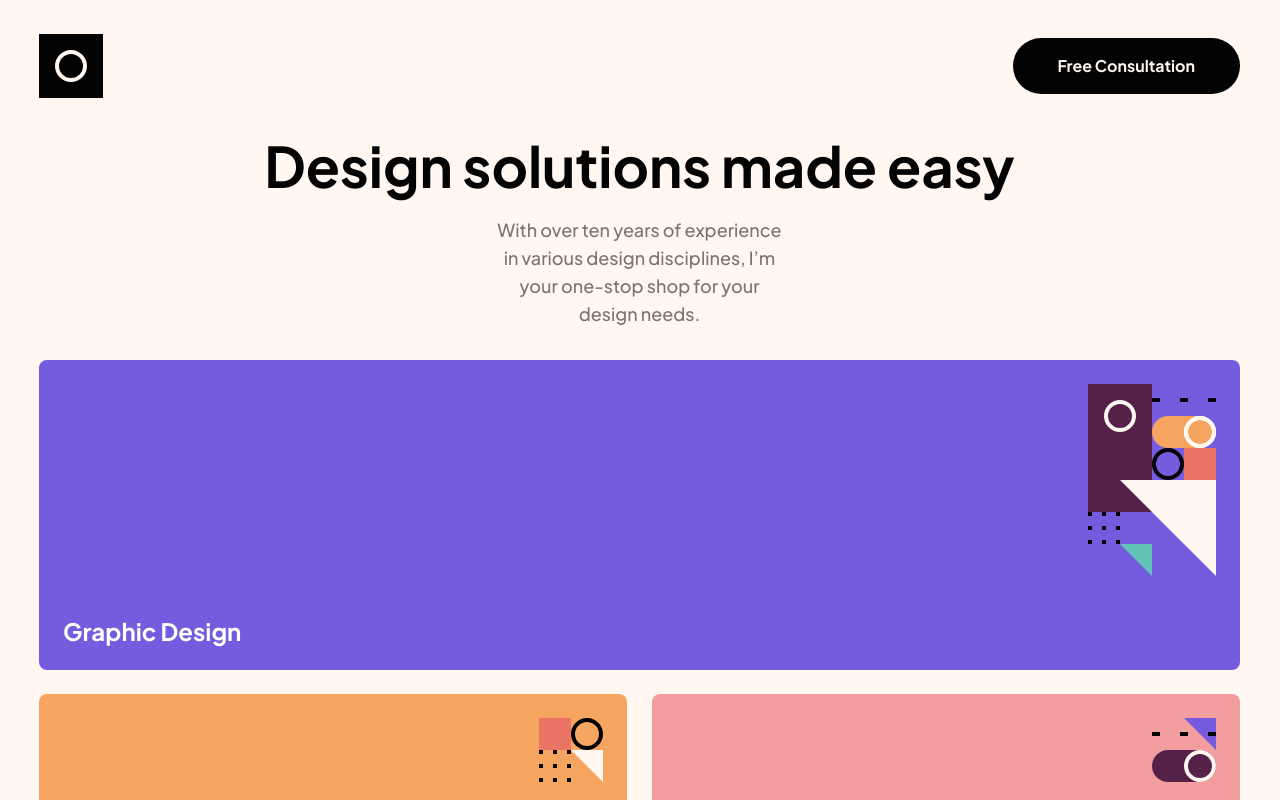
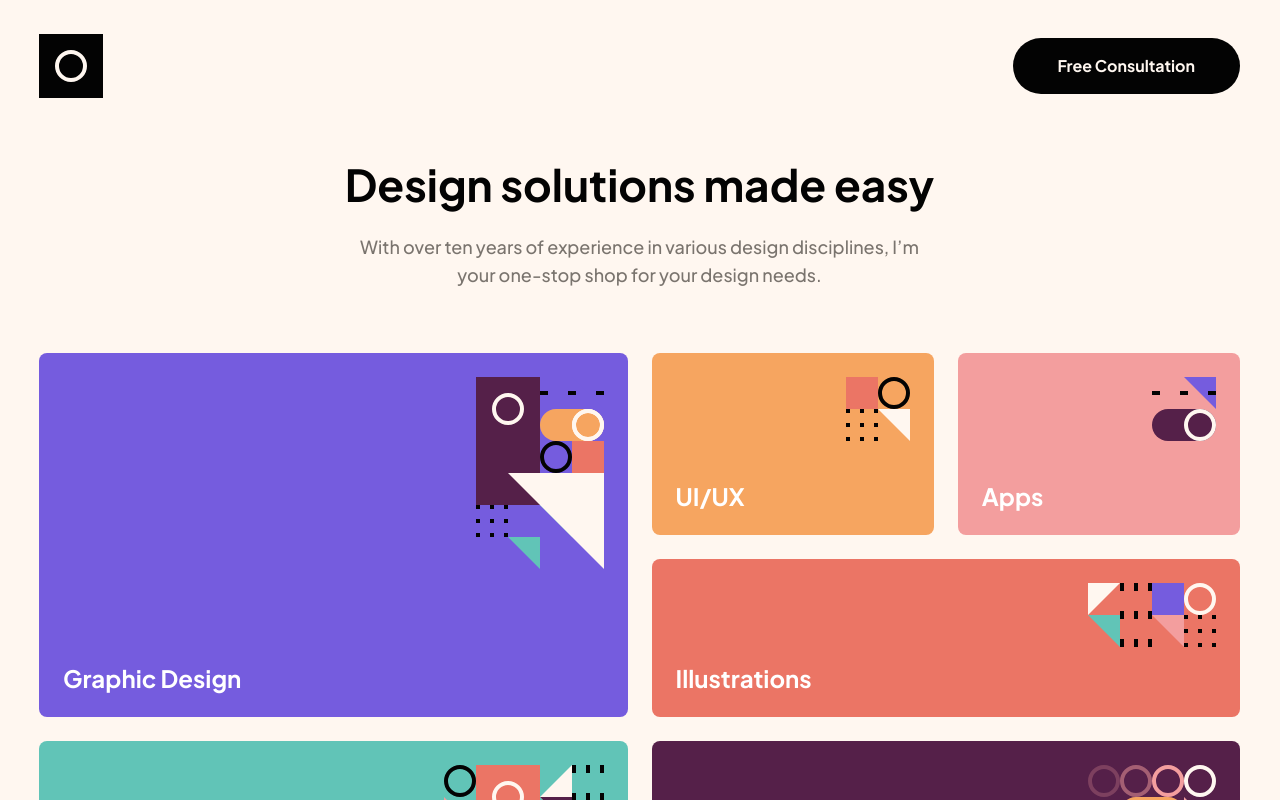
Before and after one commit to miguelzaga/single-page-design-portfolio, a React (Vite) app: page / in a window 1280 px wide. Shown: the top 800 px of the page. Built offline with nearby package versions, Linux system fonts and the light colour scheme.

Commit message:
style skills for tablet

```diff
--- a/src/scss/02-base/_typography.scss
+++ b/src/scss/02-base/_typography.scss
@@ -42,3 +42,37 @@ h3 {
   line-height: 40px;
   font-weight: bold;
 }
+
+@include breakpoint($md) {
+  body {
+    font-size: $font-size;
+    line-height: 28px;
+  }
+
+  h1 {
+    font-size: rem(44px);
+    line-height: 44px;
+  }
+
+  h2 {
+    font-size: rem(40px);
+    line-height: 51px;
+  }
+}
+
+// @include breakpoint($lg) {
+//   body {
+//     font-size: $font-size;
+//     line-height: 28px;
+//   }
+
+//   h1 {
+//     font-size: rem(56px);
+//     line-height: 70px;
+//   }
+
+//   h2 {
+//     font-size: rem(40px);
+//     line-height: 51px;
+//   }
+// }
--- a/src/scss/04-globals/_header-footer.scss
+++ b/src/scss/04-globals/_header-footer.scss
@@ -7,7 +7,10 @@
 
   &__img {
     max-width: 48px;
-    @include breakpoint($md) {
+  }
+
+  @include breakpoint($md) {
+    &__img {
       max-width: 64px;
     }
   }
@@ -15,4 +18,7 @@
 
 .header {
   margin-bottom: 32px;
+  @include breakpoint($md) {
+    margin-bottom: 64px;
+  }
 }
--- a/src/scss/05-components/_grid.scss
+++ b/src/scss/05-components/_grid.scss
@@ -16,7 +16,6 @@
     flex-direction: column;
     justify-content: space-between;
     padding: 24px;
-    background-color: $color-violet;
     border-radius: 8px;
     text-align: left;
     gap: 40px;
@@ -60,4 +59,26 @@
       background-color: $color-purple;
     }
   }
+
+  @include breakpoint($md) {
+    grid-template-columns: repeat(4, 1fr);
+    column-gap: 24px;
+    margin-bottom: 120px;
+
+    &__cell {
+      &-1 {
+        grid-column: 1 / 3;
+        grid-row: 1 / 3;
+      }
+
+      &-4 {
+        grid-column: 3 / 5;
+      }
+
+      &-6 {
+        grid-column: 3 / 5;
+        background-color: $color-purple;
+      }
+    }
+  }
 }
--- a/src/scss/05-components/_skills.scss
+++ b/src/scss/05-components/_skills.scss
@@ -11,4 +11,15 @@
     max-width: 285px;
     margin: 0 auto 32px;
   }
+
+  @include breakpoint(calc($md - 200px)) {
+    &__title {
+      margin-bottom: 27px;
+    }
+
+    &__text {
+      max-width: 573px;
+      margin-bottom: 64px;
+    }
+  }
 }
```
